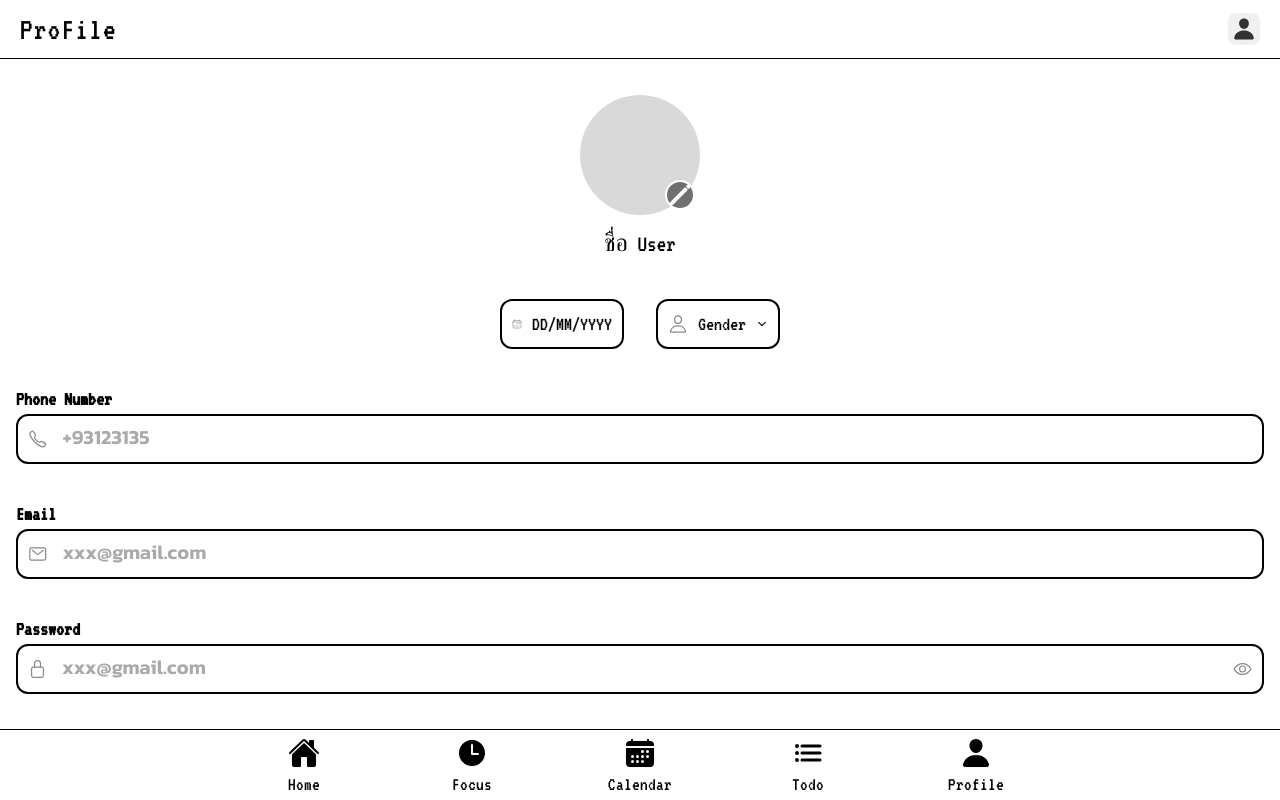
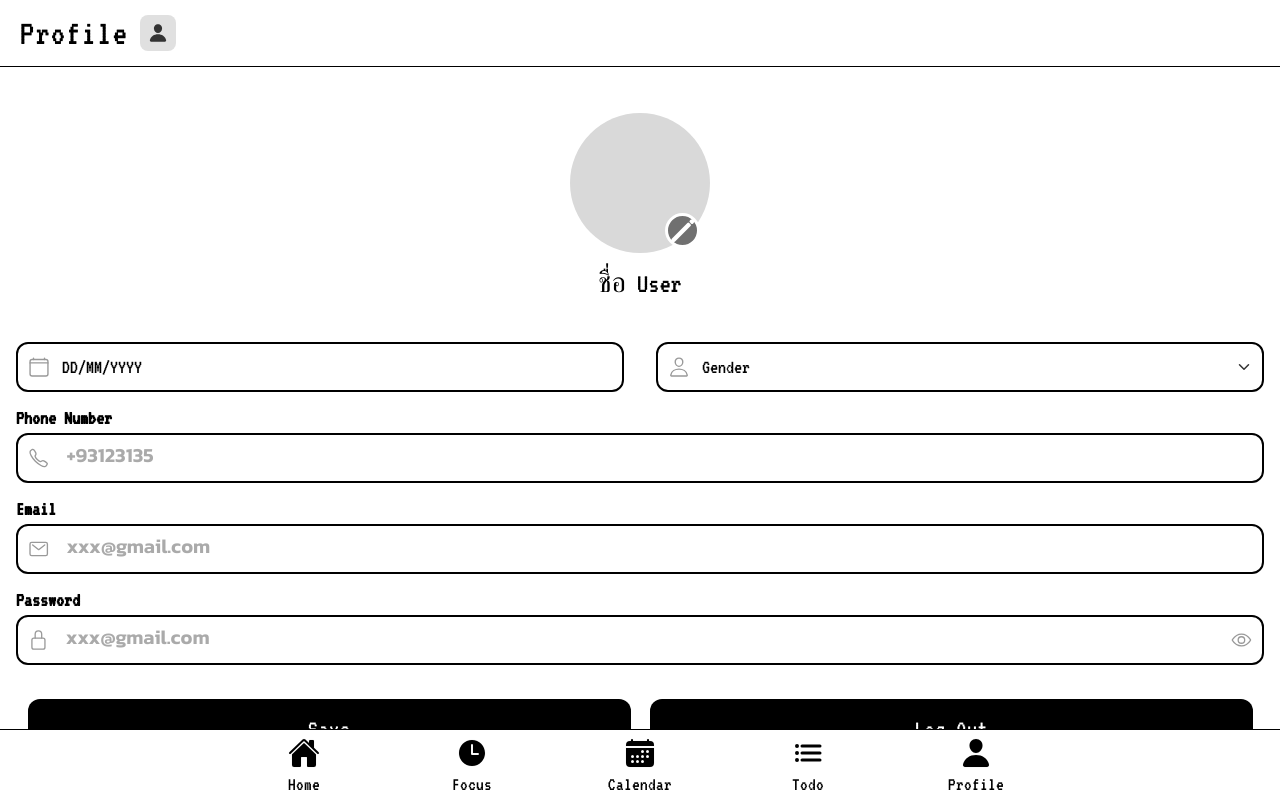
Before and after one commit to pasitgut/mobileweb-project, a React (Vite) app: page /profile in a window 1280 px wide. Built offline with nearby package versions, Linux system fonts and the light colour scheme; no server answers; sample sign-in values are in the browser's storage; a web font is replaced by a local one.

Commit message:
feat(ui): implementation profile page

```diff
--- a/src/pages/Profile.css
+++ b/src/pages/Profile.css
@@ -1,11 +1,10 @@
-/* Import a pixel font from Google Fonts to match the image style */
+/* Import Fonts: VT323 (Pixel), Poppins/Kanit (Body) */
 @import url("https://fonts.googleapis.com/css2?family=VT323&display=swap");
-@import url("https://fonts.googleapis.com/css2?family=Poppins:wght@400;500;600&display=swap");
+@import url("https://fonts.googleapis.com/css2?family=Poppins:wght@400;500;600&family=Kanit:wght@300;400;500&display=swap");
 
-/* General Page Styling */
 .profile-page {
     background-color: #ffffff;
-    font-family: "Poppins", sans-serif;
+    font-family: "Poppins", "Kanit", sans-serif;
 }
 
 ion-content {
@@ -15,31 +14,34 @@ ion-content {
 /* Header Styling */
 .custom-header {
     display: flex;
+    justify-content: start;
+    gap: 12px;
     align-items: center;
-    padding: 10px 20px;
+    padding: 15px 20px;
     background: white;
-    border-bottom: 1px solid #000; /* mimic the line under header */
+    border-bottom: 1px solid #000; /* เส้นขีดกั้นตามภาพ */
 }
 
 .custom-header h1 {
-    flex-grow: 1;
     margin: 0;
-    font-size: 32px;
+    font-size: 36px; /* ขนาดใหญ่แบบในรูป */
     color: #000;
     letter-spacing: 1px;
+    line-height: 1;
 }
 
 .header-icon-bg {
-    background: #f0f0f0;
+    background: #e0e0e0;
     border-radius: 8px;
-    padding: 4px;
+    width: 36px;
+    height: 36px;
     display: flex;
     align-items: center;
     justify-content: center;
 }
 
 .header-icon-bg ion-icon {
-    font-size: 24px;
+    font-size: 20px;
     color: #333;
 }
 
@@ -53,14 +55,14 @@ ion-content {
     display: flex;
     flex-direction: column;
     align-items: center;
-    margin-top: 20px;
+    margin-top: 30px;
     margin-bottom: 30px;
 }
 
 .avatar-circle {
-    width: 120px;
-    height: 120px;
-    background-color: #d9d9d9; /* Gray placeholder */
+    width: 140px; /* ขยายขนาดวงกลม */
+    height: 140px;
+    background-color: #d9d9d9;
     border-radius: 50%;
     position: relative;
 }
@@ -68,88 +70,85 @@ ion-content {
 .edit-badge {
     position: absolute;
     bottom: 5px;
-    right: 5px;
+    right: 10px;
     background-color: #707070;
     color: white;
-    width: 30px;
-    height: 30px;
+    width: 35px;
+    height: 35px;
     border-radius: 50%;
     display: flex;
     align-items: center;
     justify-content: center;
-    border: 2px solid white;
+    border: 3px solid white; /* ขอบขาวหนาขึ้น */
 }
 
 .user-name-text {
     margin-top: 15px;
-    font-size: 24px;
+    font-size: 28px;
     color: #000;
+    font-weight: normal;
 }
 
 /* Form Inputs */
-.form-container {
-    margin-bottom: 40px;
+.form-container-profile {
+    /*margin-bottom: 40px;*/
+    /*padding: 0 10px;*/
 }
 
 .input-group {
-    margin-bottom: 20px;
+    margin-top: 16px;
+    /*margin-bottom: 25px;*/
 }
 
 .input-group label {
     display: block;
-    font-weight: 600;
-    margin-bottom: 8px;
-    color: #333;
-    font-size: 14px;
+    font-weight: 700; /* ตัวหนาตามภาพ */
+    margin-bottom: 10px;
+    color: #000;
+    font-size: 16px;
 }
 
-/* Custom Input Box (Simulating the rounded border look) */
+/* Custom Input Box */
 .custom-input-box {
     display: flex;
     align-items: center;
-    border: 1px solid #e0e0e0;
-    border-radius: 12px;
+    border: 1px solid #d0d0d0; /* ขอบสีเทาอ่อน */
+    border-radius: 15px; /* มุมมนมากหน่อย */
     padding: 0 16px;
-    height: 50px;
+    height: 55px; /* สูงขึ้นนิดหน่อย */
     background: white;
-    transition: border-color 0.2s;
-}
-
-.custom-input-box:focus-within {
-    border-color: #000;
 }
 
 .input-icon {
-    font-size: 20px;
-    color: #888;
-    margin-right: 10px;
+    font-size: 22px;
+    color: #999; /* ไอคอนสีเทาอ่อน */
+    margin-right: 12px;
 }
 
 .eye-icon {
-    font-size: 20px;
-    color: #888;
+    font-size: 22px;
+    color: #999;
     margin-left: 10px;
     cursor: pointer;
 }
 
 .placeholder-text {
     color: #aaa;
-    font-size: 14px;
+    font-size: 15px;
 }
 
-/* Override default Ionic Input styles to fit our box */
 .custom-ion-input {
     --padding-start: 0;
     --padding-end: 0;
     --placeholder-color: #aaa;
     --placeholder-opacity: 1;
-    font-size: 14px;
+    font-size: 15px;
     color: #333;
 }
 
 .small-box {
     justify-content: flex-start;
-    margin-bottom: 20px; /* Space below date/gender row */
+    margin-bottom: 0;
 }
 
 .flex-grow {
@@ -160,7 +159,8 @@ ion-content {
 .button-group {
     display: flex;
     gap: 15px;
-    margin-top: 20px;
+    margin-top: 30px;
+    padding: 0 10px;
 }
 
 .custom-black-btn {
@@ -168,10 +168,10 @@ ion-content {
     --color: #ffffff;
     --border-radius: 12px;
     --box-shadow: none;
-    font-family: "VT323", monospace; /* Pixel font for buttons */
-    font-size: 22px;
+    font-family: "VT323", monospace;
+    font-size: 24px; /* ขนาดฟอนต์ปุ่มใหญ่ */
     text-transform: none;
-    height: 55px;
+    height: 60px;
     flex: 1;
     letter-spacing: 1px;
 }
--- a/src/pages/Profile.tsx
+++ b/src/pages/Profile.tsx
@@ -9,22 +9,18 @@ import {
   IonRow,
   IonCol,
   IonButton,
-  IonDatetimeButton,
-  IonModal,
-  IonDatetime,
-  IonSelect,
-  IonSelectOption,
 } from "@ionic/react";
 import {
   person,
   pencil,
-  calendarOutline,
+  calendarClearOutline,
   personOutline,
   callOutline,
   mailOutline,
   lockClosedOutline,
   eyeOutline,
   eyeOffOutline,
+  chevronDownOutline,
 } from "ionicons/icons";
 import "./Profile.css";
 
@@ -36,7 +32,7 @@ const Profile: React.FC = () => {
       {/* Header Section */}
       <IonHeader className="ion-no-border">
         <div className="custom-header">
-          <h1 className="pixel-font">ProFile</h1>
+          <h1 className="pixel-font">Profile</h1>
           <div className="header-icon-bg">
             <IonIcon icon={person} />
           </div>
@@ -55,14 +51,13 @@ const Profile: React.FC = () => {
         </div>
 
         {/* Form Section */}
-        <div className="form-container">
+        <div className="form-container-profile">
           {/* Date & Gender Row */}
           <IonGrid className="ion-no-padding">
             <IonRow>
               <IonCol size="6" className="ion-padding-end">
                 <div className="custom-input-box small-box">
-                  <IonIcon icon={calendarOutline} className="input-icon" />
-                  {/* Using a placeholder text for visual cloning */}
+                  <IonIcon icon={calendarClearOutline} className="input-icon" />
                   <span className="placeholder-text">DD/MM/YYYY</span>
                 </div>
               </IonCol>
@@ -73,8 +68,8 @@ const Profile: React.FC = () => {
                     <span className="placeholder-text">Gender</span>
                   </div>
                   <IonIcon
-                    icon="chevron-down-outline"
-                    style={{ fontSize: "12px" }}
+                    icon={chevronDownOutline}
+                    style={{ fontSize: "16px", color: "#333" }}
                   />
                 </div>
               </IonCol>
```
